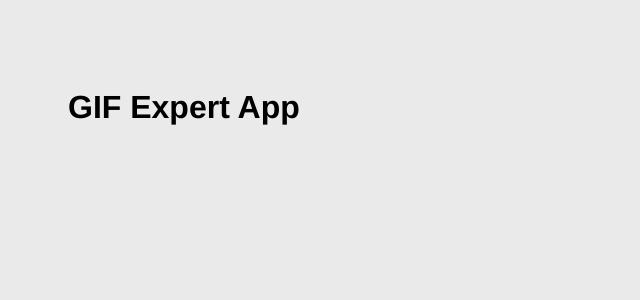
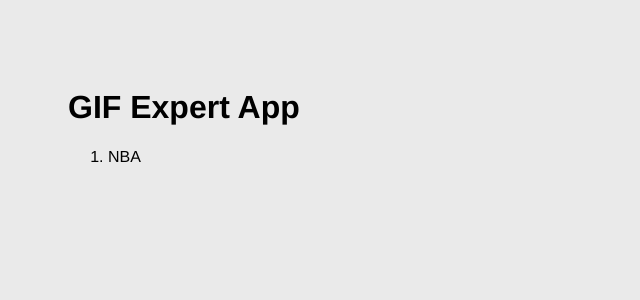
Before and after one commit to jaivalos-dev/React---Aplicaci-n-para-buscar-GIFS, a React (Vite) app: page / in a window 1280 px wide. Shown: the top 300 px of the page, without its empty margins (0-640 px from the left). Built offline with nearby package versions, Linux system fonts and the light colour scheme.

Commit message:
Creamos-listas-de-categorias

```diff
--- a/src/GIFExpertApp.jsx
+++ b/src/GIFExpertApp.jsx
@@ -1,9 +1,23 @@
-
+import { useState } from "react"
 
 export const GIFExpertApp = () => {
+
+  const [categories, setCategories] = useState(["NBA"])
+
+  console.log(categories)
+
   return (
     <>
         <h1>GIF Expert App</h1>
+
+        <ol>
+            {
+                categories.map(category => {
+                    return <li key = {category}>{ category }</li>
+                })
+            }
+        </ol>
+
     </>
   )
 }
```
